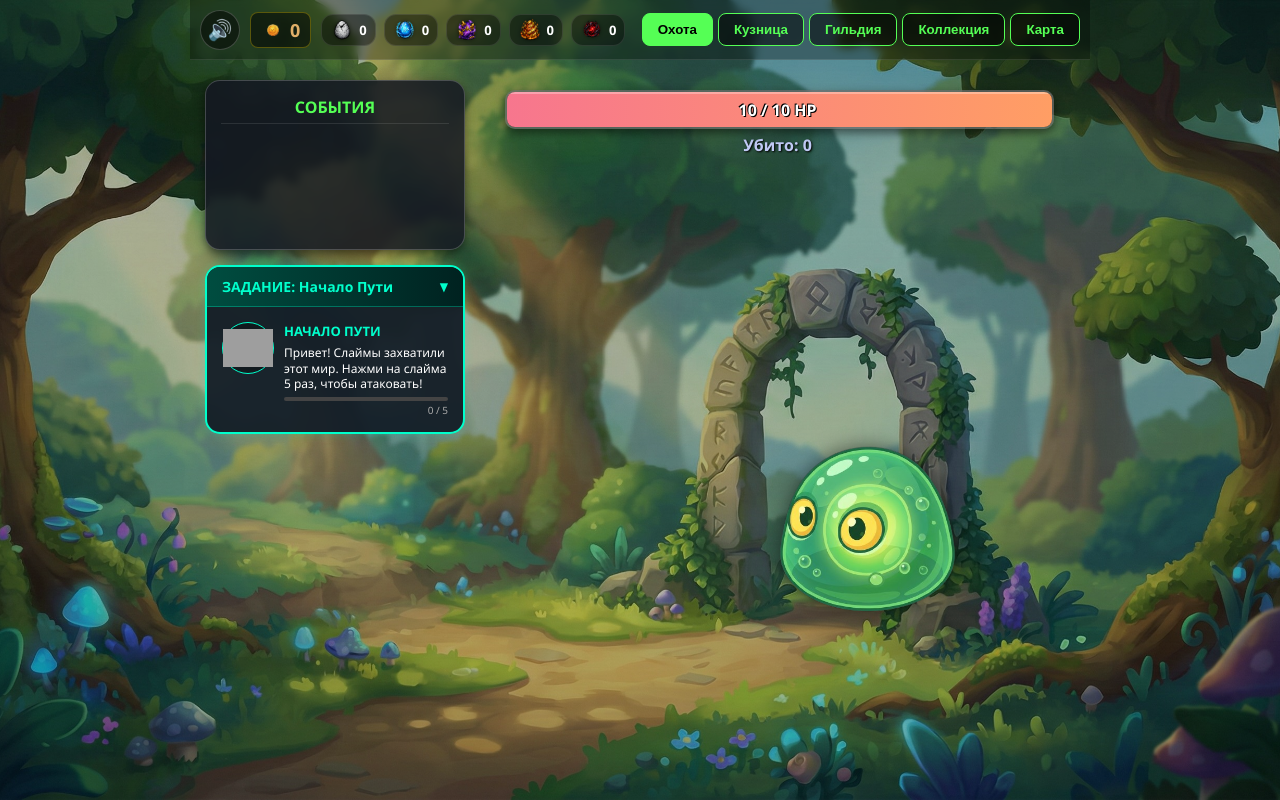
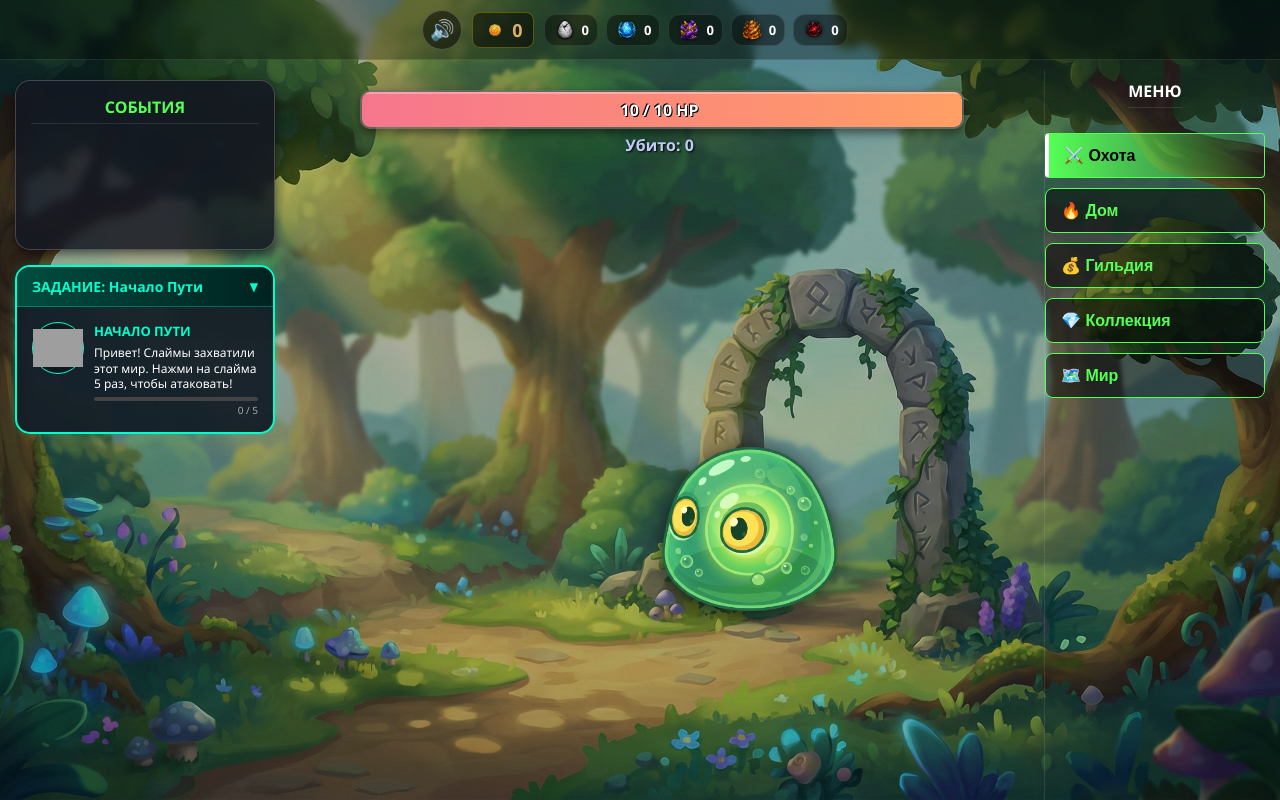
Before and after one commit to sezaxol383-stack/slime-hunter, a plain HTML site: page index.html in a window 1280 px wide. Drawn offline with Linux system fonts and the light colour scheme; grey boxes are pictures that could not be loaded.

Commit message:
Интерфейс и текст

```diff
--- a/game.js
+++ b/game.js
@@ -1052,7 +1052,7 @@ function updateCollectionUI() {
     const bossSection = document.createElement('div');
     bossSection.style.textAlign = 'center';
     bossSection.style.width = '100%';
-    bossSection.innerHTML = `<h3 style="color: #ff3333; text-transform: uppercase;">💀 Трофеи Боссов 💀</h3>`;
+    bossSection.innerHTML = `<h3 style="color: #ff3333; text-transform: uppercase;">Трофеи</h3>`;
 
     const bossContainer = document.createElement('div');
     bossContainer.className = 'collection-grid';
@@ -1080,7 +1080,7 @@ function updateCollectionUI() {
 
     const collectionSection = document.createElement('div');
     collectionSection.style.textAlign = 'center'; collectionSection.style.width = '100%';
-    collectionSection.innerHTML = `<h3 style="color: #aaddff">Коллекция Слаймов</h3>`;
+    collectionSection.innerHTML = `<h3 style="color: #aaddff">Коллекция</h3>`;
 
     const standardContainer = document.createElement('div');
     standardContainer.className = 'collection-grid';
@@ -1103,12 +1103,12 @@ function updateCollectionUI() {
     const ritualSection = document.createElement('div');
     ritualSection.style.margin = "20px 0"; ritualSection.style.textAlign = "center";
     const canRitual = gameState.unlockedCollectibles.length >= 5;
-    ritualSection.innerHTML = `<button onclick="performRitual()" style="background: linear-gradient(45deg, #ff0055, #ff00cc); border: 3px solid #fff; color: white; padding: 15px 40px; border-radius: 50px; font-weight: bold; cursor: pointer; opacity: ${canRitual ? '1' : '0.5'}; filter: ${canRitual ? 'none' : 'grayscale(1)'};">🔮 Провести Ритуал 🔮</button>`;
+    ritualSection.innerHTML = `<button onclick="performRitual()" style="background: linear-gradient(45deg, #ff0055, #ff00cc); border: 3px solid #fff; color: white; padding: 15px 40px; border-radius: 50px; font-weight: bold; cursor: pointer; opacity: ${canRitual ? '1' : '0.5'}; filter: ${canRitual ? 'none' : 'grayscale(1)'};">Ритуал </button>`;
     grid.appendChild(ritualSection);
 
     const artifactSection = document.createElement('div');
     artifactSection.style.textAlign = 'center'; artifactSection.style.width = '100%';
-    artifactSection.innerHTML = `<h3 style="color: #ffcc00">Древние Артефакты</h3>`;
+    artifactSection.innerHTML = `<h3 style="color: #ffcc00">Артефакты</h3>`;
     const artContainer = document.createElement('div');
     artContainer.className = 'collection-grid';
     artContainer.style.justifyContent = 'center';
--- a/index.html
+++ b/index.html
@@ -25,22 +25,16 @@
             </div>
         </div>
 
-        <div class="nav-buttons desktop-nav">
-            <button class="nav-btn active" onclick="switchTab('game')">Охота</button>
-            <button class="nav-btn" onclick="switchTab('forge')">Кузница</button>
-            <button class="nav-btn" onclick="switchTab('shop')">Гильдия</button>
-            <button class="nav-btn" onclick="switchTab('collection')">Коллекция</button>
-            <button class="nav-btn" onclick="switchTab('map')">Карта</button>
-        </div>
+
 
         <button class="menu-btn mobile-nav" onclick="toggleMenu()">☰</button>
 
         <div id="dropdownMenu" class="dropdown-menu">
             <button class="menu-item active" onclick="selectMobileTab('game')">⚔️ Охота</button>
-            <button class="menu-item" onclick="selectMobileTab('forge')">🔥 Кузница</button>
+            <button class="menu-item" onclick="selectMobileTab('forge')">🔥 Дом</button>
             <button class="menu-item" onclick="selectMobileTab('shop')">💰 Гильдия</button>
             <button class="menu-item" onclick="selectMobileTab('collection')">💎 Коллекция</button>
-            <button class="menu-item" onclick="selectMobileTab('map')">🗺️ Карта Мира</button>
+            <button class="menu-item" onclick="selectMobileTab('map')">🗺️ Мир</button>
         </div>
     </div>
 
@@ -48,10 +42,8 @@
 
         <div class="sidebar desktop-only">
 
-            <div class="panel mobile-only">
-                <h2>🎒 Рюкзак</h2>
-                <div id="sidebarInventoryList" class="sidebar-inv-grid">
-                </div>
+            <div class="panel mobile-only"> <h2>🎒 Рюкзак</h2>
+                <div id="sidebarInventoryList" class="sidebar-inv-grid"> </div>
             </div>
 
             <div class="panel">
@@ -165,7 +157,7 @@
 
         <div id="forgeScreen" class="screen forge-screen">
             <div class="forge-header">
-                <h2 style="color: #ff5500; font-size: 24px;">🔥 Великая Кузница 🔥</h2>
+                <h2 style="color: #ff5500; font-size: 24px;">Наковальня</h2>
                 <p style="color: #aaa; margin-top: -10px;">Куй железо, пока горячо!</p>
             </div>
             <div id="upgradesList" class="upgrades-container"></div>
@@ -203,7 +195,17 @@
         <div id="collectionScreen" class="screen collection-screen">
             <div class="collection-grid" id="collectionGrid"></div>
         </div>
+        <div class="sidebar right-sidebar desktop-only">
+            <h2 style="color: #fff; margin-bottom: 10px;">МЕНЮ</h2>
 
+            <div class="nav-vertical">
+                <button class="nav-btn active" onclick="switchTab('game')">⚔️ Охота</button>
+                <button class="nav-btn" onclick="switchTab('forge')">🔥 Дом</button>
+                <button class="nav-btn" onclick="switchTab('shop')">💰 Гильдия</button>
+                <button class="nav-btn" onclick="switchTab('collection')">💎 Коллекция</button>
+                <button class="nav-btn" onclick="switchTab('map')">🗺️ Мир</button>
+            </div>
+        </div>
         <div id="mapScreen" class="screen map-screen" style="display: none;">
             <div class="map-header">
                 <h2>🗺️ Портал Миров 🗺️</h2>
@@ -212,6 +214,7 @@
             <div id="mapGrid" class="map-grid">
             </div>
         </div>
+
     </div>
 
     <div id="transitionLayer" class="transition-layer">
--- a/style.css
+++ b/style.css
@@ -58,7 +58,7 @@ body {
 /* === ШАПКА === */
 .header {
     width: 100%;
-    max-width: 900px;
+    max-width: 1280px;
     height: 60px;
     display: flex;
     justify-content: space-between;
@@ -108,7 +108,7 @@ body {
 /* === ИГРОВОЙ КОНТЕЙНЕР (ОБЩИЙ) === */
 .game-container {
     width: 100%;
-    max-width: 900px;
+    max-width: 1280px;
     display: flex;
     flex-direction: row;
     align-items: stretch;
@@ -631,16 +631,9 @@ h2 {
             display: flex;
         }
 
-    /* 3. ИСКЛЮЧЕНИЕ: В магазине показываем сайдбар встроенным */
+    /* 3. ИСКЛЮЧЕНИЕ: В магазине СКРЫВАЕМ сайдбар полностью */
     .game-container.shop-mode .sidebar {
-        display: flex;
-        position: relative;
-        top: 0;
-        height: auto;
-        background: transparent;
-        z-index: 1;
-        margin-bottom: 20px;
-        order: 1;
+        display: none !important; /* <--- БЫЛО display: flex, СТАЛО none */
     }
 
     .game-container.shop-mode ~ .header #btnBackpack {
@@ -2299,3 +2292,63 @@ button, .nav-btn, .menu-item, .btn-sell, .sound-btn, .coin-icon, .upgrade-btn {
         display: none !important;
     }
 }
+/* === ПРАВОЕ МЕНЮ (ПК) === */
+.right-sidebar {
+    width: 220px; /* Фиксированная ширина */
+    flex-shrink: 0; /* Запрещаем сжиматься */
+    border-left: 1px solid rgba(255,255,255,0.1);
+    padding: 10px 15px 10px 0; /* Отступы зеркально левому */
+    display: flex;
+    flex-direction: column;
+    align-items: center;
+    z-index: 10;
+}
+
+.nav-vertical {
+    display: flex;
+    flex-direction: column;
+    gap: 10px;
+    width: 100%;
+}
+
+/* Растягиваем кнопки на всю ширину колонки */
+.right-sidebar .nav-btn {
+    width: 100%;
+    text-align: left; /* Текст слева */
+    padding: 12px 15px;
+    font-size: 16px;
+    display: flex;
+    align-items: center;
+    justify-content: flex-start;
+    gap: 10px; /* Отступ от иконки */
+}
+
+    /* Активная кнопка подсвечивается ярче */
+    .right-sidebar .nav-btn.active {
+        background: linear-gradient(90deg, var(--accent), transparent);
+        border-left: 4px solid #fff;
+        border-radius: 4px;
+    }
+
+/* Чистим шапку, так как кнопок там больше нет */
+.header {
+    justify-content: center; /* Центрируем ресурсы */
+}
+
+.header-left {
+    justify-content: center; /* Центрируем контент внутри левой части */
+    flex: initial; /* Не растягивать */
+    width: auto;
+}
+/* === СКРЫВАЕМ ПРАВОЕ МЕНЮ НА ТЕЛЕФОНЕ === */
+@media (max-width: 768px) {
+    .right-sidebar {
+        display: none !important;
+    }
+}
+/* === СКРЫТИЕ МОБИЛЬНЫХ ЭЛЕМЕНТОВ НА ПК === */
+@media (min-width: 769px) {
+    .mobile-only {
+        display: none !important;
+    }
+}
```
